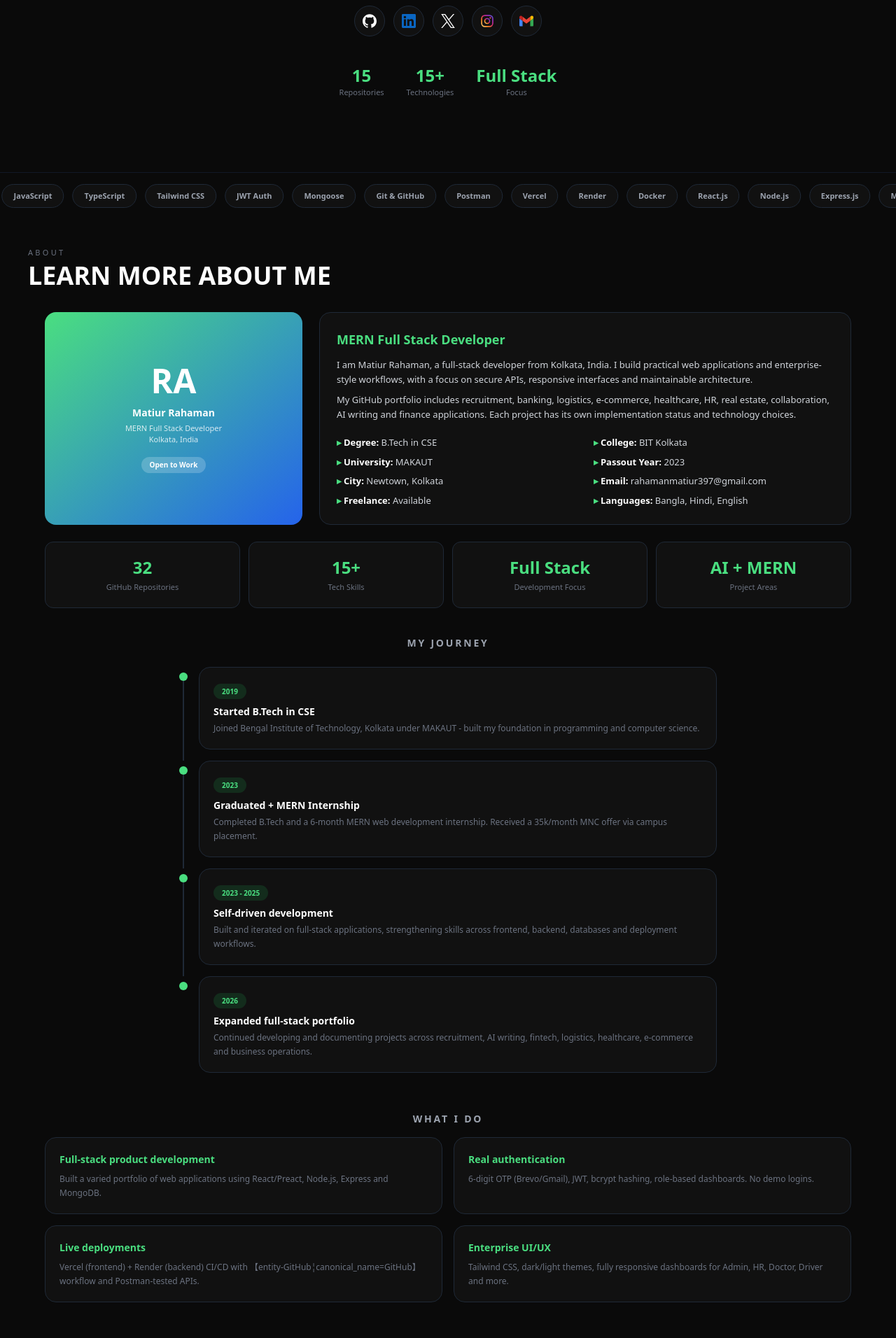
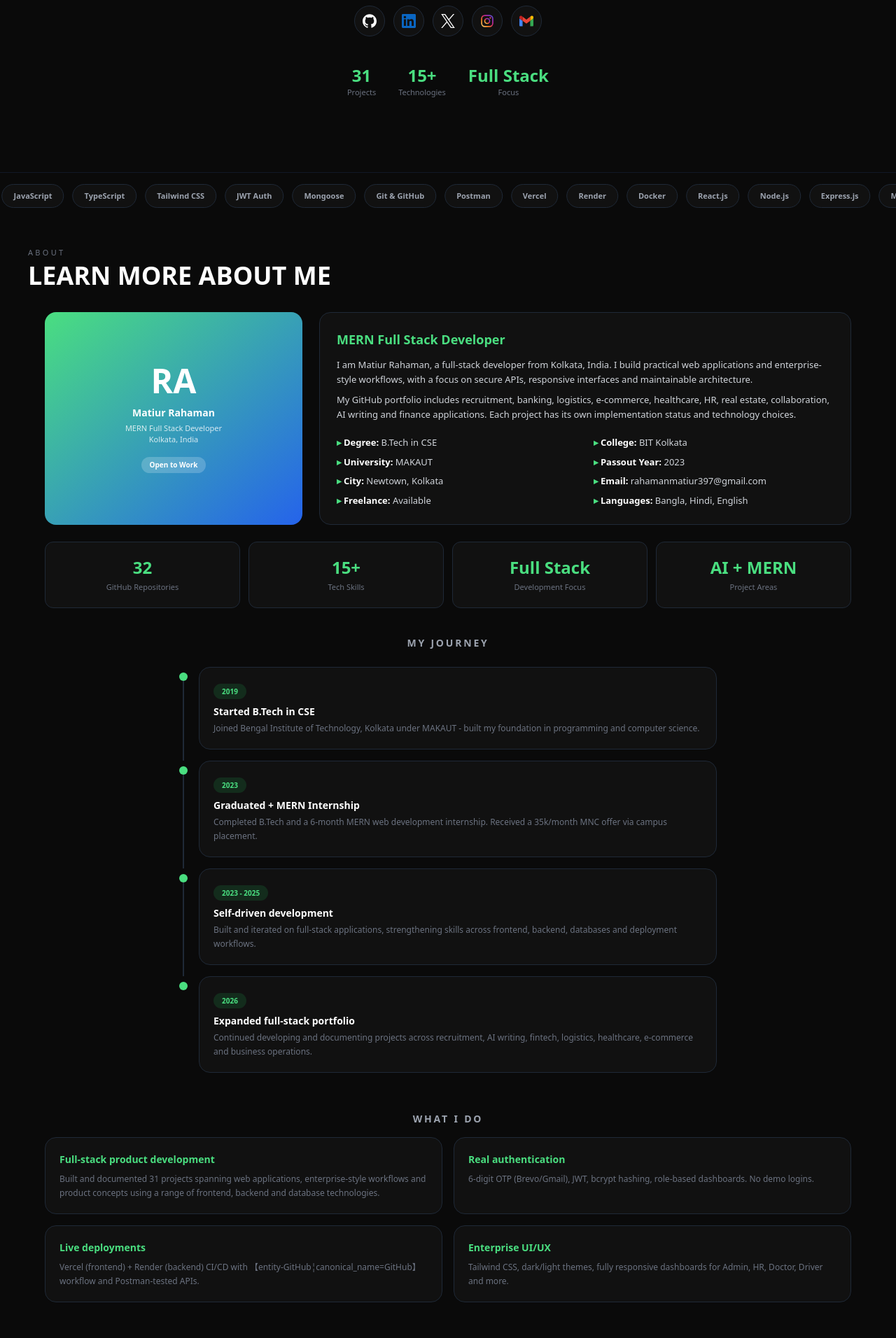
Before and after one commit to matiur25580/Developer-Portfolio, a React (Vite) app in the folder client/: page / in a window 1280 px wide. Shown: the part 560-2472 px from the top of the page at 70% size. Built offline with nearby package versions, Linux system fonts and the light colour scheme.

Commit message:
fix: align portfolio project counts and claims

```diff
--- a/client/src/components/Pages.jsx
+++ b/client/src/components/Pages.jsx
@@ -31,7 +31,7 @@ export function HomePage(props){
   <a href="mailto:rahamanmatiur397@gmail.com" target="_blank" rel="noreferrer" title="Email" className="w-11 h-11 rounded-full bg-[#111] border border-gray-800 hover:border-green-500 hover:scale-110 flex items-center justify-center transition"><img src="/social-gmail.svg" alt="Email" className="w-5 h-5"/></a>
 </div>
         <div className="flex gap-8 mt-10">
-          {[["15","Repositories"],["15+","Technologies"],["Full Stack","Focus"]].map((s,k)=>(
+          {[["31","Projects"],["15+","Technologies"],["Full Stack","Focus"]].map((s,k)=>(
             <div key={k} className="text-center">
               <p className="text-2xl font-extrabold text-green-400">{s[0]}</p>
               <p className="text-[11px] text-gray-500">{s[1]}</p>
@@ -68,7 +68,7 @@ export function AboutPage(){
     ["AI + MERN","Project Areas"],
   ];
   const points=[
-    ["Full-stack product development","Built a varied portfolio of web applications using React/Preact, Node.js, Express and MongoDB."],
+    ["Full-stack product development","Built and documented 31 projects spanning web applications, enterprise-style workflows and product concepts using a range of frontend, backend and database technologies."],
     ["Real authentication","6-digit OTP (Brevo/Gmail), JWT, bcrypt hashing, role-based dashboards. No demo logins."],
     ["Live deployments","Vercel (frontend) + Render (backend) CI/CD with 【entity-GitHub¦canonical_name=GitHub】 workflow and Postman-tested APIs."],
     ["Enterprise UI/UX","Tailwind CSS, dark/light themes, fully responsive dashboards for Admin, HR, Doctor, Driver and more."],
@@ -260,7 +260,7 @@ export function ExperiencePage(){
 }
 export function ServicesPage(){
   const s=[
-    ["R","bg-green-500","🚀 MERN Full-Stack Development","Complete enterprise web apps from scratch. React + Vite frontend, Node + Express backend. 6 production projects delivered.",["React","Node.js","Express","MongoDB"]],
+    ["R","bg-green-500","🚀 MERN Full-Stack Development","Complete enterprise web apps from scratch. React + Vite frontend, Node + Express backend. 31 documented projects across multiple domains, with implementation status varying by repository.",["React","Node.js","Express","MongoDB"]],
     ["A","bg-blue-500","🔌 REST API Development","Secure scalable APIs. JWT + 6-digit OTP auth, role-based access, Postman tested.",["Express","JWT","OTP","Postman"]],
     ["S","bg-purple-500","🛡️ Authentication & Security","Real auth systems, no demo logins. Brevo/Gmail OTP, bcrypt hashing, protected routes.",["JWT","Bcrypt","Brevo"]],
     ["D","bg-orange-500","🗄️ Database Design","Efficient NoSQL modeling. Atlas + Mongoose, schema design, audit logging.",["MongoDB","Mongoose","Atlas"]],
```
